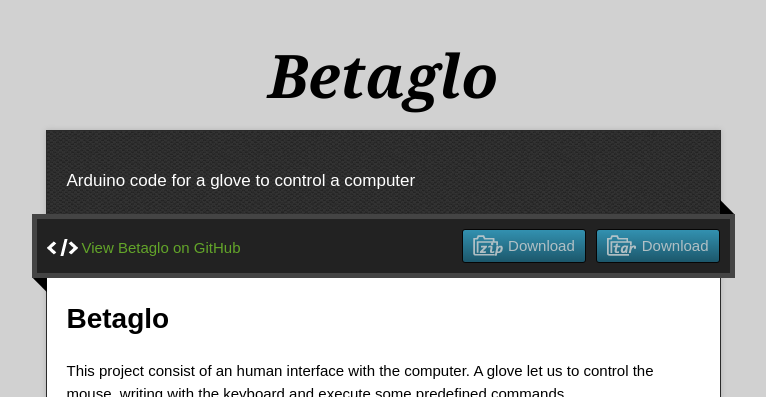
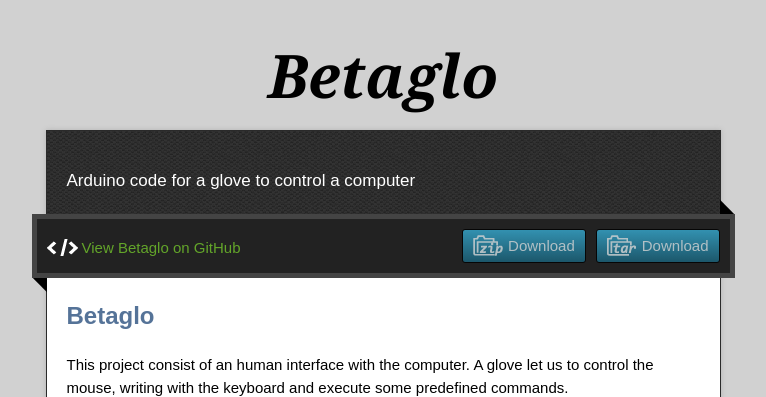
Before and after one commit to DorianHawkmoon/betaglo, a plain HTML site: page index.html in a window 1280 px wide. Shown: the top 397 px of the page, without its empty margins (257-1023 px from the left). Drawn offline with nearby package versions, Linux system fonts and the light colour scheme.

Commit message:
Update index.html

```diff
--- a/index.html
+++ b/index.html
@@ -36,8 +36,8 @@
         <span class="blc"></span><span class="trc"></span>
         </div>
         <article class="markdown-body">
-          <h1>
-<a id="betaglo" class="anchor" href="#betaglo" aria-hidden="true"><span class="octicon octicon-link"></span></a>Betaglo</h1>
+          <h2>
+<a id="betaglo" class="anchor" href="#betaglo" aria-hidden="true"><span class="octicon octicon-link"></span></a>Betaglo</h2>
 
 <p>This project consist of an human interface with the computer. A glove let us to control the mouse, writing with the keyboard and execute some predefined commands.</p>
 <iframe width="560" height="315" src="https://www.youtube.com/embed/OANJSzbb5do" allowfullscreen></iframe>
```
